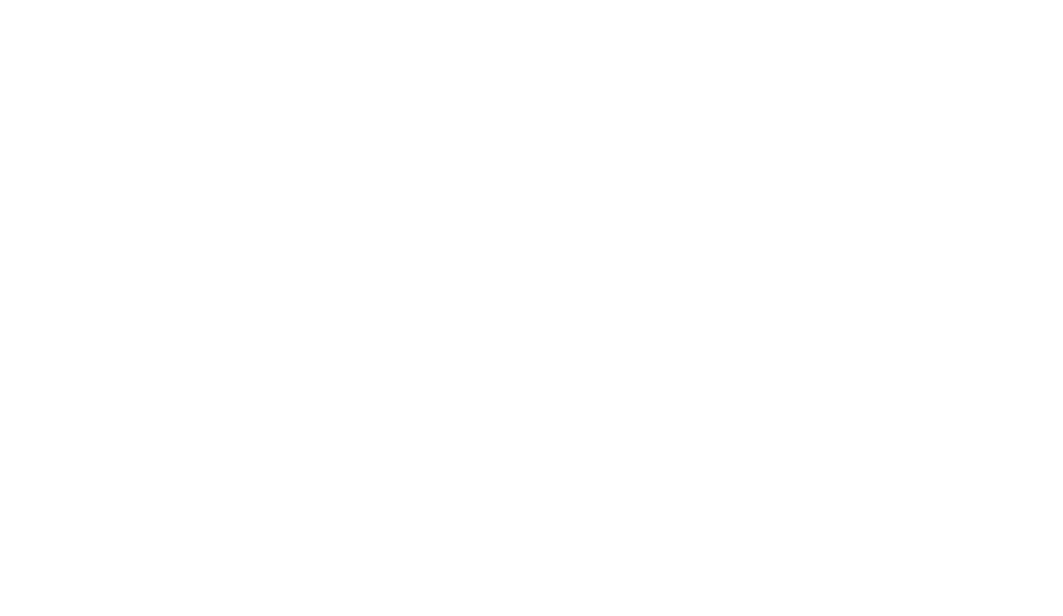
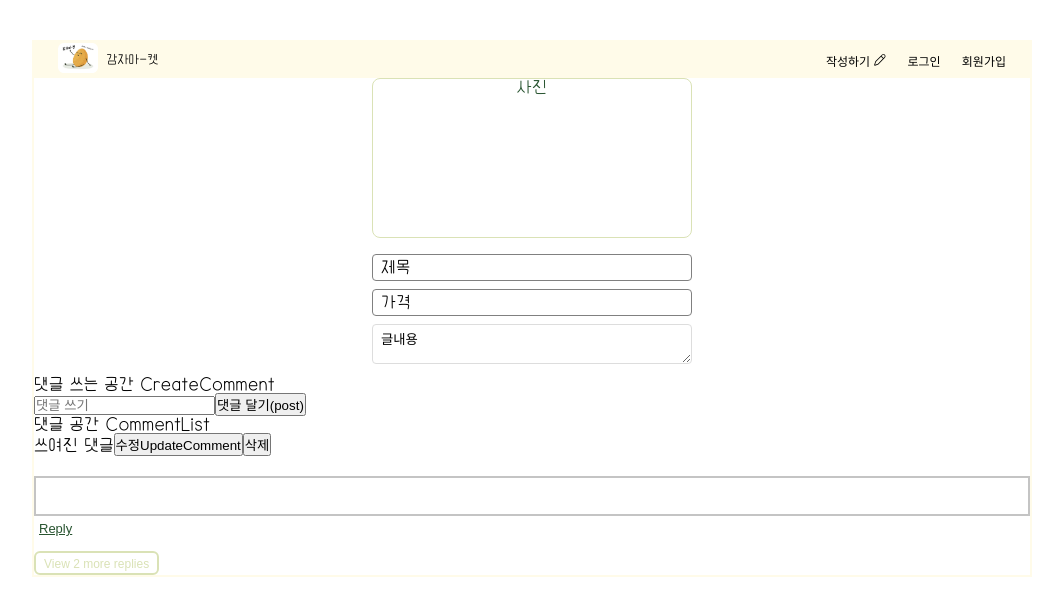
Before and after one commit to potato-market-front/potato-market-front, a React (Create React App) app: page /detail/1 in a window 1280 px wide. Before the commit this address had no page. Shown: the top 616 px of the page, without its empty margins (108-1171 px from the left). Built offline with nearby package versions, Linux system fonts and the light colour scheme; data requests are answered from the project's data file.

Commit message:
products 데이터 수정(일단 변수로)

```diff
--- a/src/components/features/detail/ProductDetail.jsx
+++ b/src/components/features/detail/ProductDetail.jsx
@@ -1,12 +1,43 @@
 import React from 'react';
+import styled from 'styled-components';
+import { COLORS, GRAY_COLORS } from '../../../styles/colors';
 
-import DetailProductForm from '../create/DetailProductForm';
-
-function ProductDetail() {
+export default function ProductDetail() {
   return (
-    <div>
-      <DetailProductForm />
-    </div>
+    <StDetilProductContainer>
+      <StImgContainer>사진</StImgContainer>
+      <StSpan>제목</StSpan>
+      <StSpan>가격</StSpan>
+      <StTextarea>글내용</StTextarea>
+    </StDetilProductContainer>
   );
 }
-export default ProductDetail;
+
+const StDetilProductContainer = styled.section`
+  width: 320px;
+  margin: 0 auto;
+`;
+const StImgContainer = styled.div`
+  width: 100%;
+  height: 160px;
+  text-align: center;
+  border: 1px ${COLORS.POSITIVE} solid;
+  color: ${COLORS.POINT};
+  border-radius: 8px;
+  margin-bottom: 16px;
+`;
+const StSpan = styled.span`
+  display: block;
+  width: 100%;
+  padding: 4px 8px;
+  margin-bottom: 8px;
+  border-radius: 4px;
+  border: gray solid 0.5px;
+`;
+const StTextarea = styled.textarea`
+  width: 100%;
+  padding: 4px 8px;
+  margin-bottom: 8px;
+  border-radius: 4px;
+  border: ${GRAY_COLORS.GRAYD} solid 0.5px;
+`;
--- a/src/components/features/main/ProductList.jsx
+++ b/src/components/features/main/ProductList.jsx
@@ -1,94 +1,94 @@
-import React, { useCallback } from "react";
-import { Link } from "react-router-dom";
-import styled from "styled-components";
-import Card from "./Card";
-import { useState } from "react";
-import { useEffect } from "react";
-import axios from "axios";
+import React, { Profiler, useCallback } from 'react';
+import { Link } from 'react-router-dom';
+import styled from 'styled-components';
+import Card from './Card';
+import { useState } from 'react';
+import { useEffect } from 'react';
+import axios from 'axios';
 
-// const CARD_LIST = [
-//   {
-//     id: '1',
-//     title: 'Ugg',
-//     image:
-//       'https://dnvefa72aowie.cloudfront.net/origin/article/202212/F4C802A00FB1B732CD39B1DE901A8D0BD5929CD3D51B3756FE7243F5ABEE6791.jpg?q=82&s=300x300&t=crop',
-//     price: 120000,
-//     createdAt: '2022-11-30T17:45:43.726338',
-//     modifiedAt: '2022-11-30T17:45:43.726338',
-//   },
-//   {
-//     id: '2',
-//     title: 'Ugg',
-//     image:
-//       'https://dnvefa72aowie.cloudfront.net/origin/article/202212/F4C802A00FB1B732CD39B1DE901A8D0BD5929CD3D51B3756FE7243F5ABEE6791.jpg?q=82&s=300x300&t=crop',
-//     price: 120000,
-//     createdAt: '2022-11-30T17:45:43.726338',
-//     modifiedAt: '2022-11-30T17:45:43.726338',
-//   },
-//   {
-//     id: '3',
-//     title: 'Ugg',
-//     image:
-//       'https://dnvefa72aowie.cloudfront.net/origin/article/202212/F4C802A00FB1B732CD39B1DE901A8D0BD5929CD3D51B3756FE7243F5ABEE6791.jpg?q=82&s=300x300&t=crop',
-//     price: 120000,
-//     createdAt: '2022-11-30T17:45:43.726338',
-//     modifiedAt: '2022-11-30T17:45:43.726338',
-//   },
-//   {
-//     id: '4',
-//     title: 'Ugg',
-//     image:
-//       'https://dnvefa72aowie.cloudfront.net/origin/article/202212/F4C802A00FB1B732CD39B1DE901A8D0BD5929CD3D51B3756FE7243F5ABEE6791.jpg?q=82&s=300x300&t=crop',
-//     price: 120000,
-//     createdAt: '2022-11-30T17:45:43.726338',
-//     modifiedAt: '2022-11-30T17:45:43.726338',
-//   },
-//   {
-//     id: '5',
-//     title: 'Ugg',
-//     image:
-//       'https://dnvefa72aowie.cloudfront.net/origin/article/202212/F4C802A00FB1B732CD39B1DE901A8D0BD5929CD3D51B3756FE7243F5ABEE6791.jpg?q=82&s=300x300&t=crop',
-//     price: 120000,
-//     createdAt: '2022-11-30T17:45:43.726338',
-//     modifiedAt: '2022-11-30T17:45:43.726338',
-//   },
-//   {
-//     id: '6',
-//     title: 'Ugg',
-//     image:
-//       'https://dnvefa72aowie.cloudfront.net/origin/article/202212/F4C802A00FB1B732CD39B1DE901A8D0BD5929CD3D51B3756FE7243F5ABEE6791.jpg?q=82&s=300x300&t=crop',
-//     price: 120000,
-//     createdAt: '2022-11-30T17:45:43.726338',
-//     modifiedAt: '2022-11-30T17:45:43.726338',
-//   },
-//   {
-//     id: '7',
-//     title: 'airPod',
-//     image:
-//       'https://www.apple.com/newsroom/images/product/airpods/standard/Apple-AirPods-Pro-2nd-gen-hero-220907_big.jpg.large.jpg',
-//     price: 220000,
-//     createdAt: '2022-11-30T17:45:43.726338',
-//     modifiedAt: '2022-11-30T17:45:43.726338',
-//   },
-// ];
+const CARD_LIST = [
+  {
+    id: '1',
+    title: 'Ugg',
+    image:
+      'https://dnvefa72aowie.cloudfront.net/origin/article/202212/F4C802A00FB1B732CD39B1DE901A8D0BD5929CD3D51B3756FE7243F5ABEE6791.jpg?q=82&s=300x300&t=crop',
+    price: 120000,
+    createdAt: '2022-11-30T17:45:43.726338',
+    modifiedAt: '2022-11-30T17:45:43.726338',
+  },
+  {
+    id: '2',
+    title: 'Ugg',
+    image:
+      'https://dnvefa72aowie.cloudfront.net/origin/article/202212/F4C802A00FB1B732CD39B1DE901A8D0BD5929CD3D51B3756FE7243F5ABEE6791.jpg?q=82&s=300x300&t=crop',
+    price: 120000,
+    createdAt: '2022-11-30T17:45:43.726338',
+    modifiedAt: '2022-11-30T17:45:43.726338',
+  },
+  {
+    id: '3',
+    title: 'Ugg',
+    image:
+      'https://dnvefa72aowie.cloudfront.net/origin/article/202212/F4C802A00FB1B732CD39B1DE901A8D0BD5929CD3D51B3756FE7243F5ABEE6791.jpg?q=82&s=300x300&t=crop',
+    price: 120000,
+    createdAt: '2022-11-30T17:45:43.726338',
+    modifiedAt: '2022-11-30T17:45:43.726338',
+  },
+  {
+    id: '4',
+    title: 'Ugg',
+    image:
+      'https://dnvefa72aowie.cloudfront.net/origin/article/202212/F4C802A00FB1B732CD39B1DE901A8D0BD5929CD3D51B3756FE7243F5ABEE6791.jpg?q=82&s=300x300&t=crop',
+    price: 120000,
+    createdAt: '2022-11-30T17:45:43.726338',
+    modifiedAt: '2022-11-30T17:45:43.726338',
+  },
+  {
+    id: '5',
+    title: 'Ugg',
+    image:
+      'https://dnvefa72aowie.cloudfront.net/origin/article/202212/F4C802A00FB1B732CD39B1DE901A8D0BD5929CD3D51B3756FE7243F5ABEE6791.jpg?q=82&s=300x300&t=crop',
+    price: 120000,
+    createdAt: '2022-11-30T17:45:43.726338',
+    modifiedAt: '2022-11-30T17:45:43.726338',
+  },
+  {
+    id: '6',
+    title: 'Ugg',
+    image:
+      'https://dnvefa72aowie.cloudfront.net/origin/article/202212/F4C802A00FB1B732CD39B1DE901A8D0BD5929CD3D51B3756FE7243F5ABEE6791.jpg?q=82&s=300x300&t=crop',
+    price: 120000,
+    createdAt: '2022-11-30T17:45:43.726338',
+    modifiedAt: '2022-11-30T17:45:43.726338',
+  },
+  {
+    id: '7',
+    title: 'airPod',
+    image:
+      'https://www.apple.com/newsroom/images/product/airpods/standard/Apple-AirPods-Pro-2nd-gen-hero-220907_big.jpg.large.jpg',
+    price: 220000,
+    createdAt: '2022-11-30T17:45:43.726338',
+    modifiedAt: '2022-11-30T17:45:43.726338',
+  },
+];
 
 export default function ProductList() {
-  const [cardList, setCardList] = useState([]);
+  const [products, setProducts] = useState([]);
 
-  // // const getProductsList = useCallback(async () => {
-  // //   const { data } = await axios.get("http://localhost:3001/products");
-  // //   console.log(data);
-  // //   setCardList(data);
-  // // }, []);
+  const getProductsList = useCallback(async () => {
+    const { data } = await axios.get('http://localhost:3001/products');
+    setProducts(data);
+  }, []);
 
-  // useEffect(() => {
-  //   getProductsList();
-  // }, [getProductsList]);
+  useEffect(() => {
+    // getProductsList();
+    setProducts(CARD_LIST);
+  }, [getProductsList]);
 
   return (
-    <div className="container">
+    <div className='container'>
       <StImgWrapper>
-        {cardList.map((v) => (
+        {products.map((v) => (
           <Card
             key={v.id}
             id={v.id}
--- a/src/shared/Router.js
+++ b/src/shared/Router.js
@@ -1,23 +1,22 @@
-import React from "react";
-import { BrowserRouter, Route, Routes } from "react-router-dom";
-import Create from "../pages/Create";
-import LoginPage from "../pages/Login";
-import Main from "../pages/Main";
-import Update from "../pages/Update";
-import SignUpPage from "../pages/Signup";
-import Detail from "../pages/Detail";
-import ProductList from "../components/features/main/ProductList";
+import React from 'react';
+import { BrowserRouter, Route, Routes } from 'react-router-dom';
+import Create from '../pages/Create';
+import LoginPage from '../pages/Login';
+import Main from '../pages/Main';
+import Update from '../pages/Update';
+import SignUpPage from '../pages/Signup';
+import Detail from '../pages/Detail';
 
 function Router() {
   return (
     <BrowserRouter>
       <Routes>
-        <Route path="/" element={<Main />} />
-        <Route path="/create" element={<Create />} />
-        <Route path="/update/:productId" element={<Update />} />
-        <Route path="/login" element={<LoginPage />} />
-        <Route path="/signup" element={<SignUpPage />} />
-        <Route path="/detail" element={<Detail />} />
+        <Route path='/' element={<Main />} />
+        <Route path='/create' element={<Create />} />
+        <Route path='/update/:productId' element={<Update />} />
+        <Route path='/login' element={<LoginPage />} />
+        <Route path='/signup' element={<SignUpPage />} />
+        <Route path='/detail/:productId' element={<Detail />} />
       </Routes>
     </BrowserRouter>
   );
```
